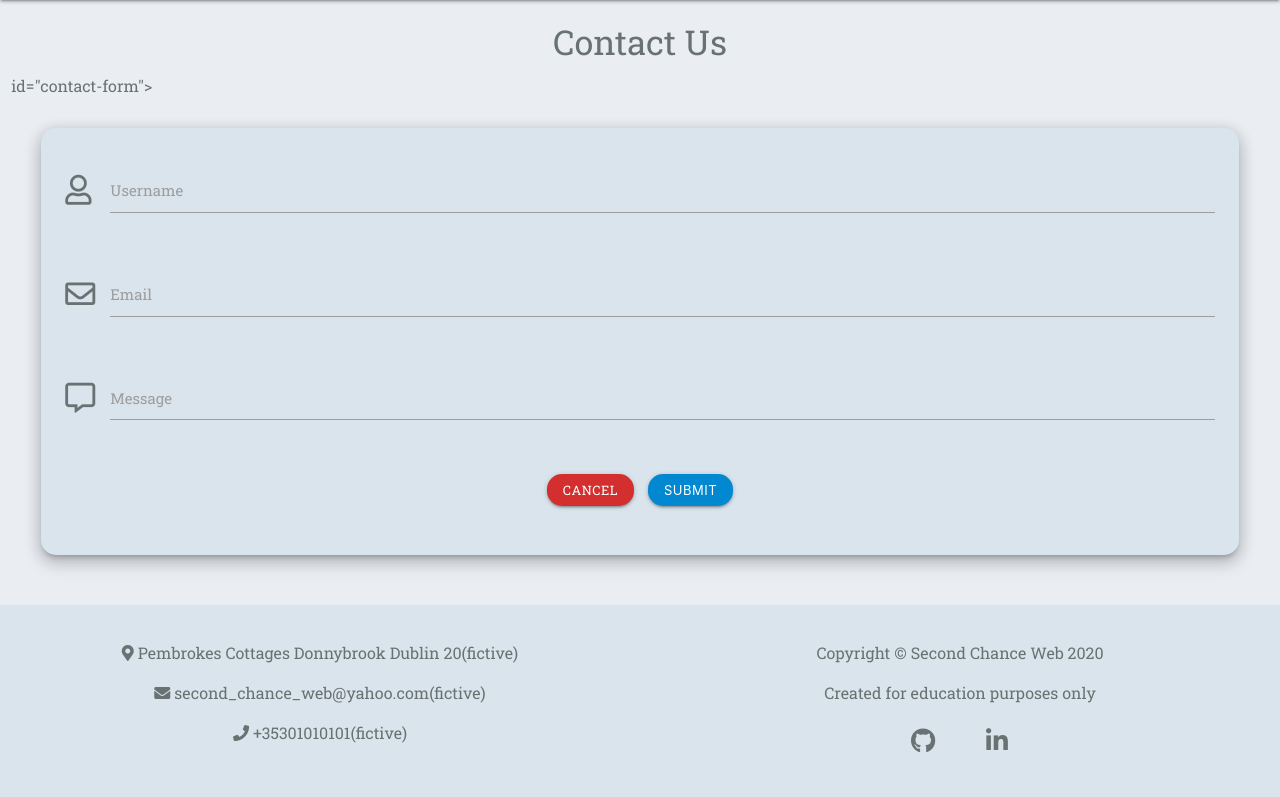
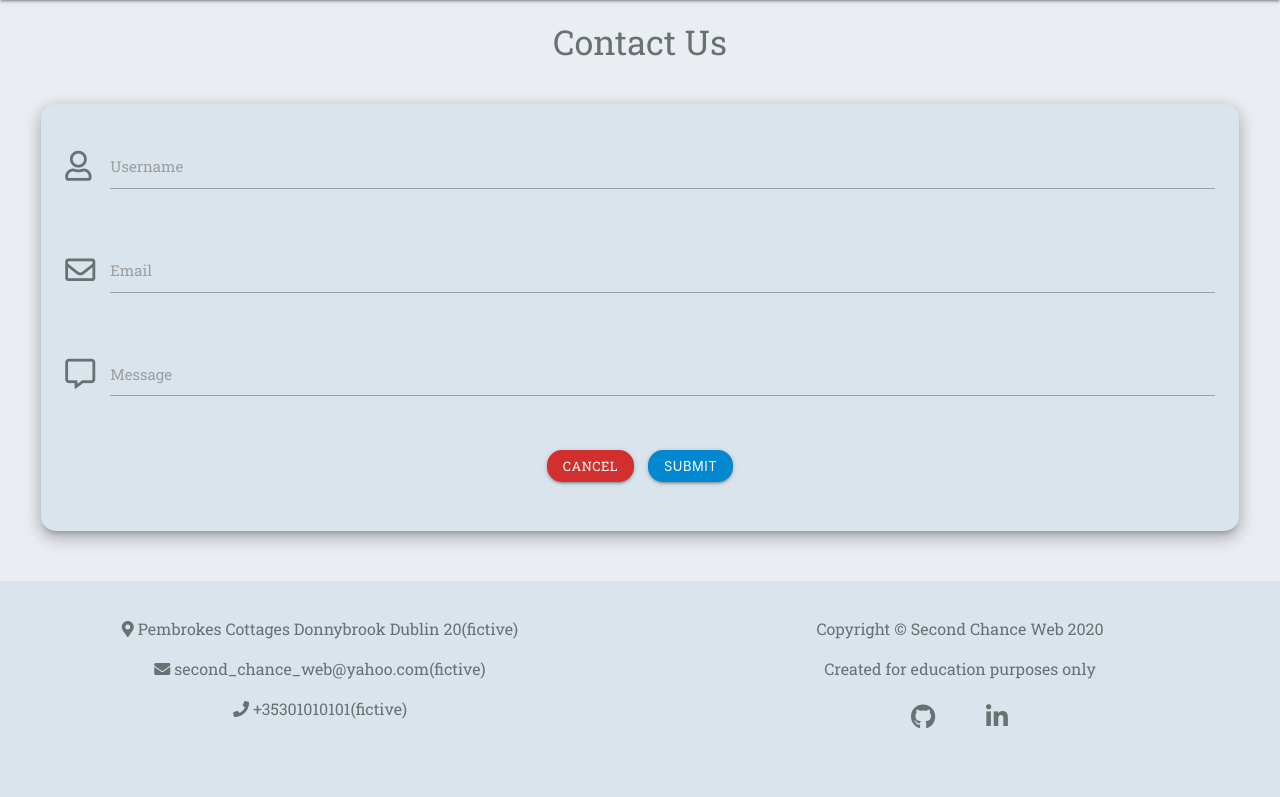
Before and after one commit to mihaelasandrea/second-chance-web, a Flask app: page /contact in a window 1280 px wide. Shown: the part 64-861 px from the top of the page. After the commit the page ends 792 px from the top, so only its background shows below. Run offline with Flask 2, Linux system fonts and the light colour scheme; some libraries are stand-ins or nearby versions.

Commit message:
Correct contact form

```diff
--- a/templates/contact.html
+++ b/templates/contact.html
@@ -4,7 +4,7 @@
 <h4 class="center-align">Contact Us</h4>
 
 <div class="row center-form">
-	<form class="col s12" <form onsubmit="return sendMail(this);"> id="contact-form">
+	<form class="col s12" id="contact-form">
 		<div class="card-panel z-depth-3">
 			<div class="row">
 				<div class="input-field col s12">
```
